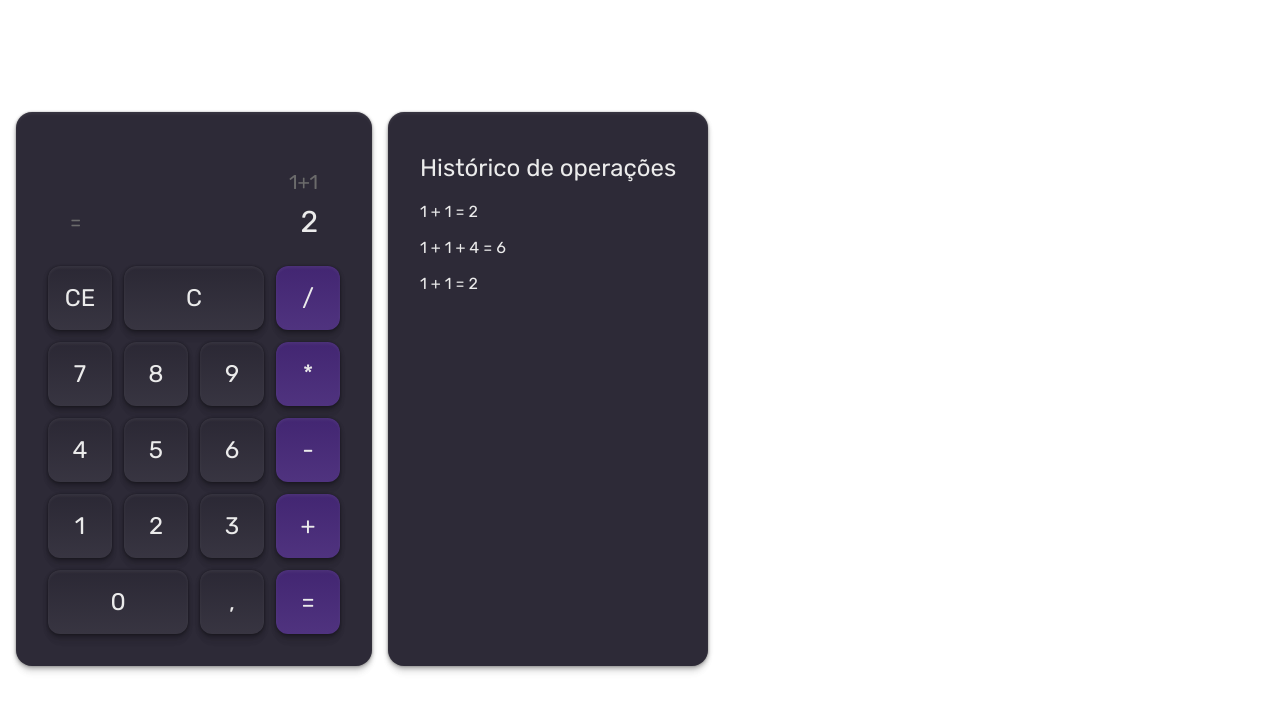
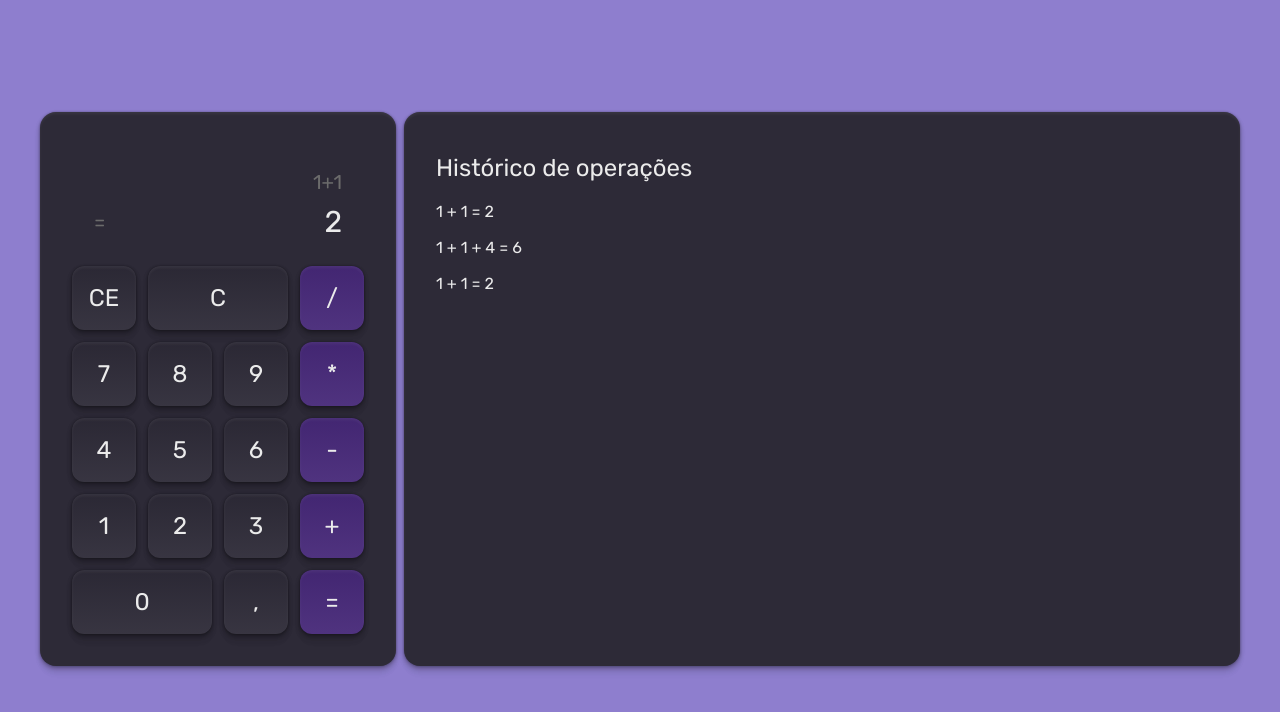
Before and after one commit to nikolasmarlon/calculadora-ui, a React (Vite) app: page / in a window 1280 px wide. Shown: the top 712 px of the page. Built offline with nearby package versions, Linux system fonts and the light colour scheme.

Commit message:
Finalizando histórico e layout geral

```diff
--- a/index.html
+++ b/index.html
@@ -8,7 +8,7 @@
     <meta name="viewport" content="width=device-width, initial-scale=1.0" />
     <title>Calculadora</title>
   </head>
-  <body class="text-(--text)" >
+  <body class="text-(--text) min-h-screen bg-linear-[180deg,_#807ece_0%,_#8e7ece_0%,_#8e7ece_100%]" >
     <div id="root"></div>
     <script type="module" src="/src/main.jsx"></script>
   </body>
--- a/src/App.jsx
+++ b/src/App.jsx
@@ -6,7 +6,7 @@ import { Text } from "./components/Text";
 
 export function App() {
   return (
-    <main className="py-28 px-4 flex gap-4">
+    <main className="py-28 px-4 flex flex-col items-center gap-2 sm:flex-row  sm:items-stretch sm:px-10">
       <Calculator />
       <OperationHistory />
     </main>
--- a/src/components/OperationHistory.jsx
+++ b/src/components/OperationHistory.jsx
@@ -4,7 +4,7 @@ import { Text } from "./Text";
 
 export function OperationHistory(){
     return(
-        <Card className='py-10 px-8'>
+        <Card className='py-10 px-8 w-full'>
             <Text as="h1" variant="heading" className='mb-4'>Histórico de operações</Text>
 
             <ul className="flex flex-col gap-3">
```
